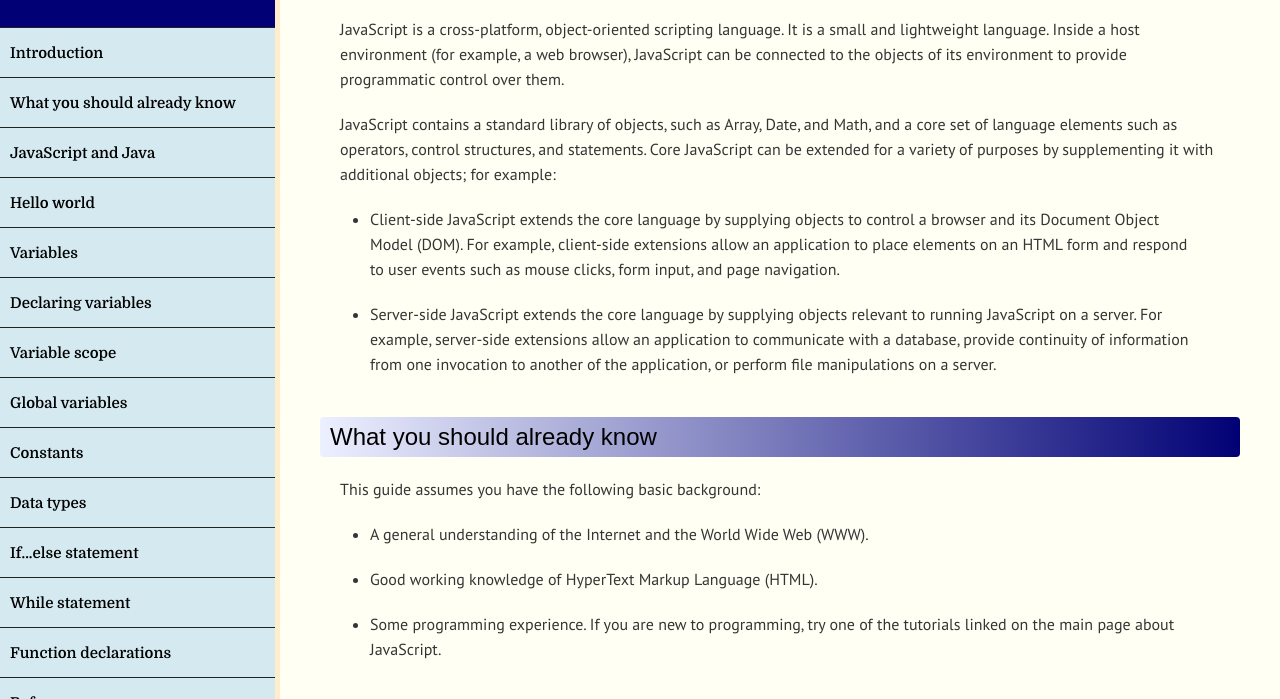
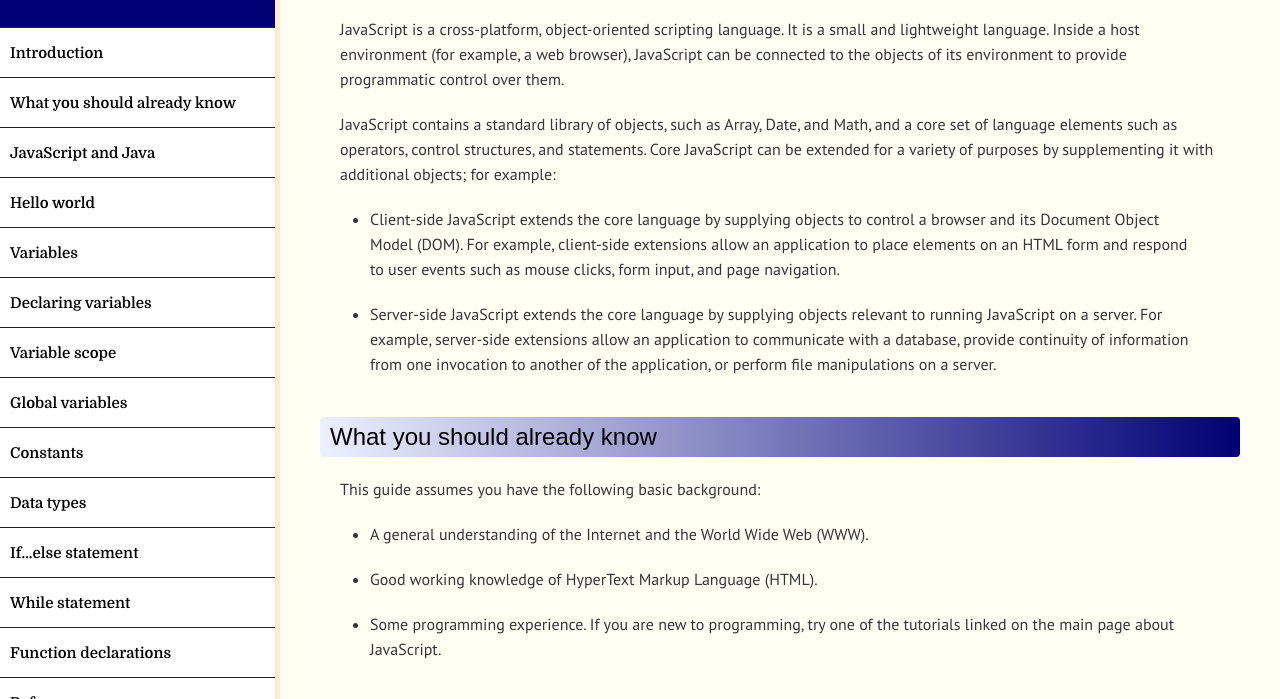
Before and after one commit to adityabais1/JS-Documentation, a plain HTML site: page index.htm in a window 1280 px wide. Shown: the part 93-792 px from the top of the page. Drawn offline with Linux system fonts and the light colour scheme.

Commit message:
changed the color of nav-bar

```diff
--- a/styles.css
+++ b/styles.css
@@ -63,7 +63,7 @@ body{
     display: block;
     height: 100%;
     padding: 0 10px 0 10px ;
-    background-color: #d4eaf0;
+    background-color: white;
     font-weight: 600;
     font-family: 'Domine', serif;
 }
```
